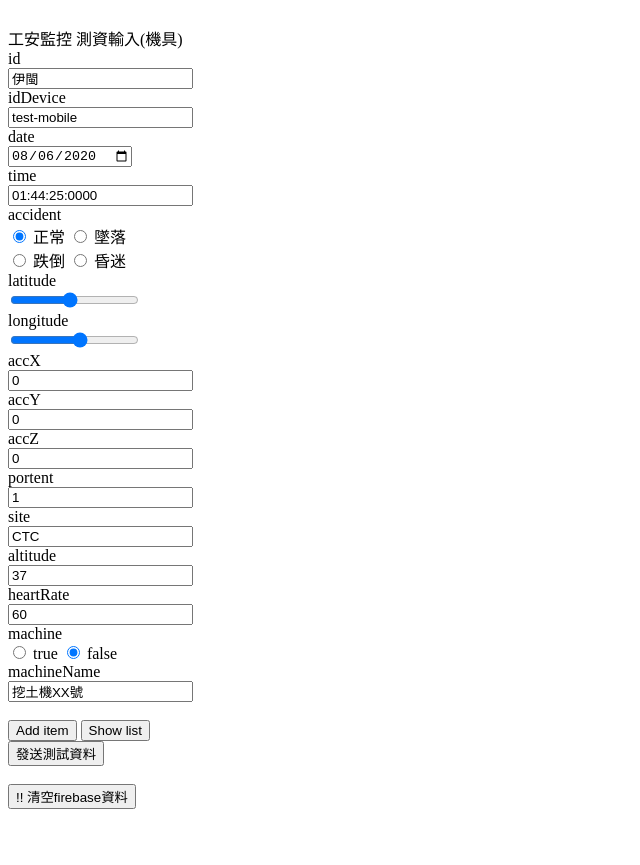
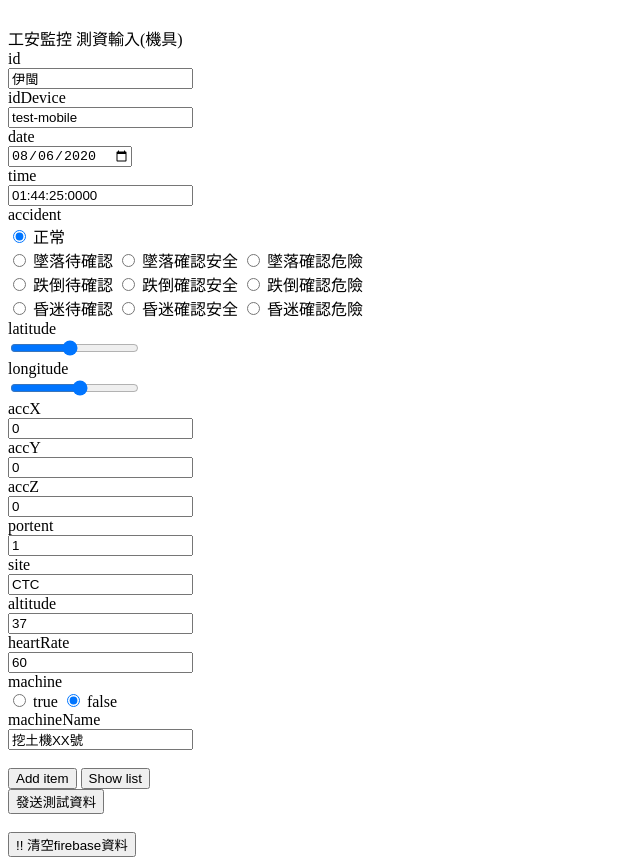
Before and after one commit to derinman/SmartBuilding-Faker, a plain HTML site: page firebaseRealtimeData.html in a window 1280 px wide. Shown: the whole page, without its empty margins (0-640 px from the left). Before the commit the page ends 817 px from the top, so only its background shows below. Drawn offline with Linux system fonts and the light colour scheme.

Commit message:
accident加上確認危險與確認安全

```diff
--- a/firebaseRealtimeData.html
+++ b/firebaseRealtimeData.html
@@ -39,13 +39,25 @@
 
       <label for="accident">accident</label><br>
       <input type="radio" id="accident" name="accident" value="0" checked>
-      <label for="accident">正常</label>
+      <label for="accident">正常</label><br>
       <input type="radio" id="accident" name="accident" value="1" >
-      <label for="accident">墜落</label><br>
+      <label for="accident">墜落待確認</label>
       <input type="radio" id="accident" name="accident" value="2" >
-      <label for="accident">跌倒</label>
+      <label for="accident">墜落確認安全</label>
+      <input type="radio" id="accident" name="accident" value="5" >
+      <label for="accident">墜落確認危險</label><br>
+      <input type="radio" id="accident" name="accident" value="8" >
+      <label for="accident">跌倒待確認</label>
       <input type="radio" id="accident" name="accident" value="3" >
-      <label for="accident">昏迷</label><br>
+      <label for="accident">跌倒確認安全</label>
+      <input type="radio" id="accident" name="accident" value="6" >
+      <label for="accident">跌倒確認危險</label><br>
+      <input type="radio" id="accident" name="accident" value="9" >
+      <label for="accident">昏迷待確認</label>
+      <input type="radio" id="accident" name="accident" value="4" >
+      <label for="accident">昏迷確認安全</label>
+      <input type="radio" id="accident" name="accident" value="7" >
+      <label for="accident">昏迷確認危險</label><br>
       <label for="latitude">latitude</label><br>
       <input name="latitude" min="25.049914" max="25.050234" step="0.000001" type="range" class="latitude"><br>
       <label for="longitude">longitude</label><br>
```
